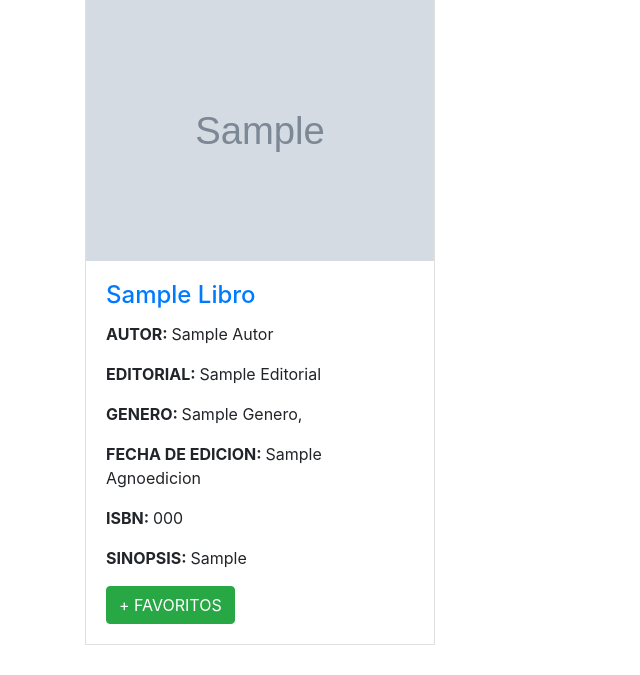
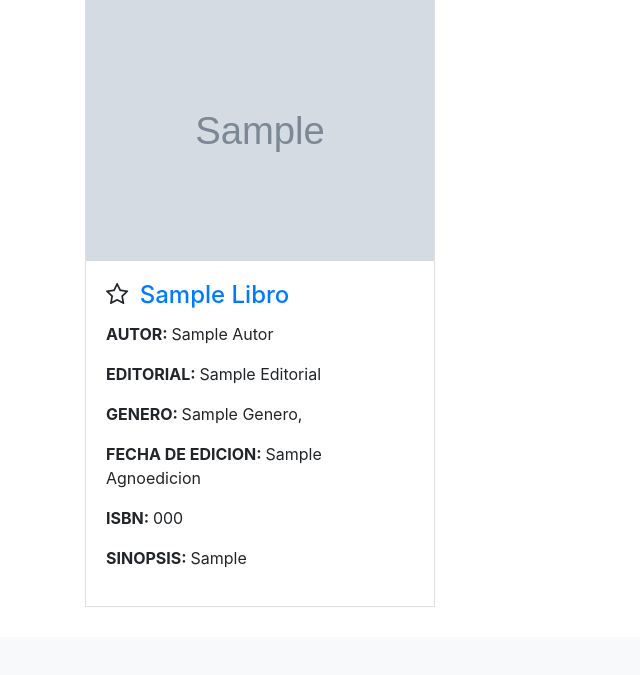
Before and after one commit to sebacris97/demo2, a Django app: template bookflixapp/templates/ver_libros.html in a window 1280 px wide. Shown: the part 571-1246 px from the top of the page, without its empty margins (0-640 px from the left). After the commit the page ends 1178 px from the top, so only its background shows below. Run offline with Django 3.2, Linux system fonts and the light colour scheme; the template is opened without the code that fills it: most values are stand-ins (such as "Sample title", 1, 10 or a date in 2020); grey boxes marked "Sample" are stand-in pictures; some libraries are stand-ins or nearby versions.

Commit message:
cambiado boton por estrella

```diff
--- a/bookflixapp/templates/ver_libros.html
+++ b/bookflixapp/templates/ver_libros.html
@@ -120,8 +120,6 @@
 
 <br>
 
-<link href="https://cdnjs.cloudflare.com/ajax/libs/font-awesome/4.7.0/css/font-awesome.css" rel="stylesheet" />
-
 
 	{% if filter.qs %}
 
@@ -138,9 +136,35 @@
 	            </a>
                         </div>
                         <div class="caption card-body" style="text-transform:capitalize;">
-	            <a href="/verCapitulos/{{libro.id}}">
-                            <h4 class="group card-title inner list-group-item-heading">
-                                {{libro.titulo}}</h4></a>
+
+
+
+		<h4 class="group card-title inner list-group-item-heading">
+	            	    <form method="POST">
+		      {% csrf_token %}
+		      <button type="submit" name="{{libro.id}}">
+			{% if libro.id in favoritos %}
+				<i class="fa fa-star" aria-hidden="true"></i>
+			{% else %}
+				<i class="fa fa-star-o" aria-hidden="true"></i>
+			{% endif %}
+		      </button>
+		      <a href="/verCapitulos/{{libro.id}}"> {{libro.titulo}} </a>
+	            	    </form>
+		</h4>
+
+<style>
+button{
+	background: none;
+	color: inherit;
+	border: none;
+	padding: 0;
+	font: inherit;
+	cursor: pointer;
+	outline: inherit;
+}
+</style>
+
                             <p class="group inner list-group-item-text">
                                 <strong>AUTOR: </strong>{{libro.autor}}</p>
                             <p class="group inner list-group-item-text">
@@ -153,20 +177,8 @@
                                 <strong>ISBN: </strong>{{libro.isbn}}</p>
                             <p style="text-transform:none;" class="group inner list-group-item-text">
                                 <strong>SINOPSIS: </strong>{{libro.get_trailer}}</p>
-                            <div class="row">
-                                <div class="col-xs-12 col-md-6">
-		    <form method="POST">
-		       {% csrf_token %}
-                                        <input type="submit" name="{{libro.id}}"
-			{% if libro.id in favoritos %}
-				class="btn btn-danger" value="- FAVORITOS"
-			{% else %}
-				class="btn btn-success" value="+ FAVORITOS"
-			{% endif %}
-                                        />
-		    </form>
-                                </div>
-                            </div>
+
+
                         </div>
                     </div>
                 </div>
```
